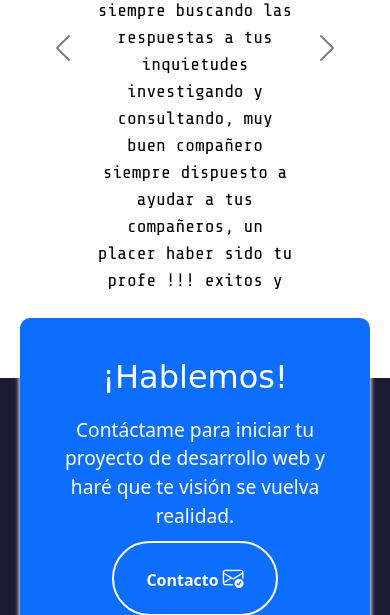
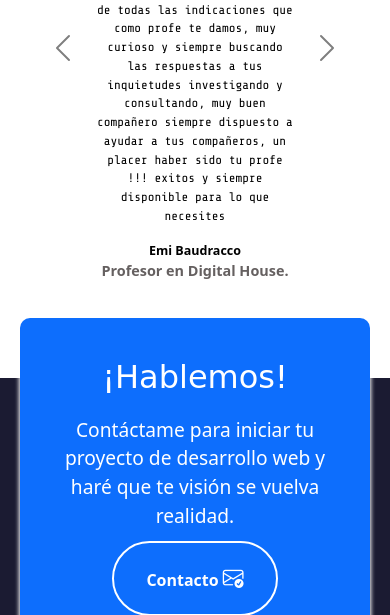
Before and after one commit to Martin93-css/portafolio, a plain HTML site: page PortFolio/index.html in a window 390 px wide. Shown: the part 4895-5510 px from the top of the page. Drawn offline with nearby package versions, Linux system fonts and the light colour scheme; a web font is replaced by a local one.

Commit message:
arreglando letra en testimonios

```diff
--- a/PortFolio/css/style.css
+++ b/PortFolio/css/style.css
@@ -501,6 +501,15 @@ footer {
   }
 }
 
+@media screen and (max-width: 550px) {
+  .testimonios p {
+
+    font-size: 12.5px;
+
+
+  }
+}
+
 @media screen and (max-width: 400px) {
 
   .overlay {
```
